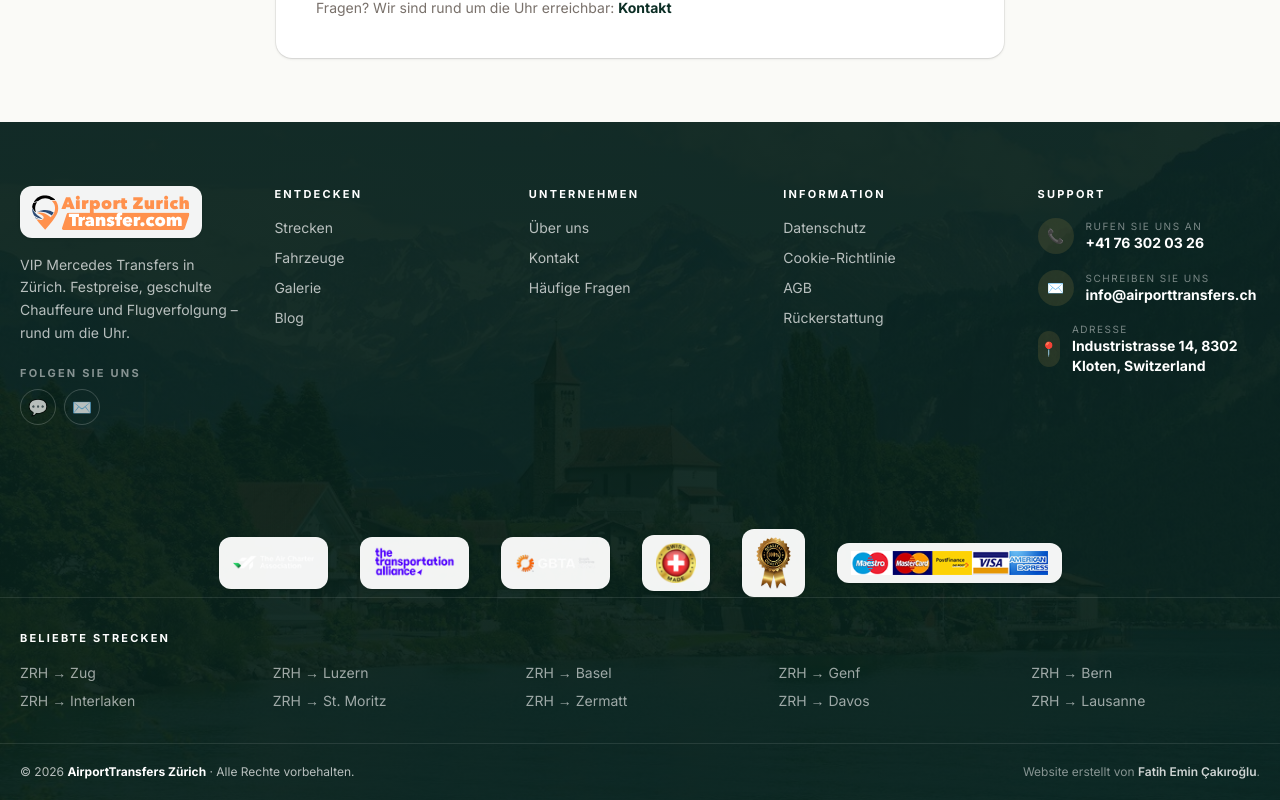
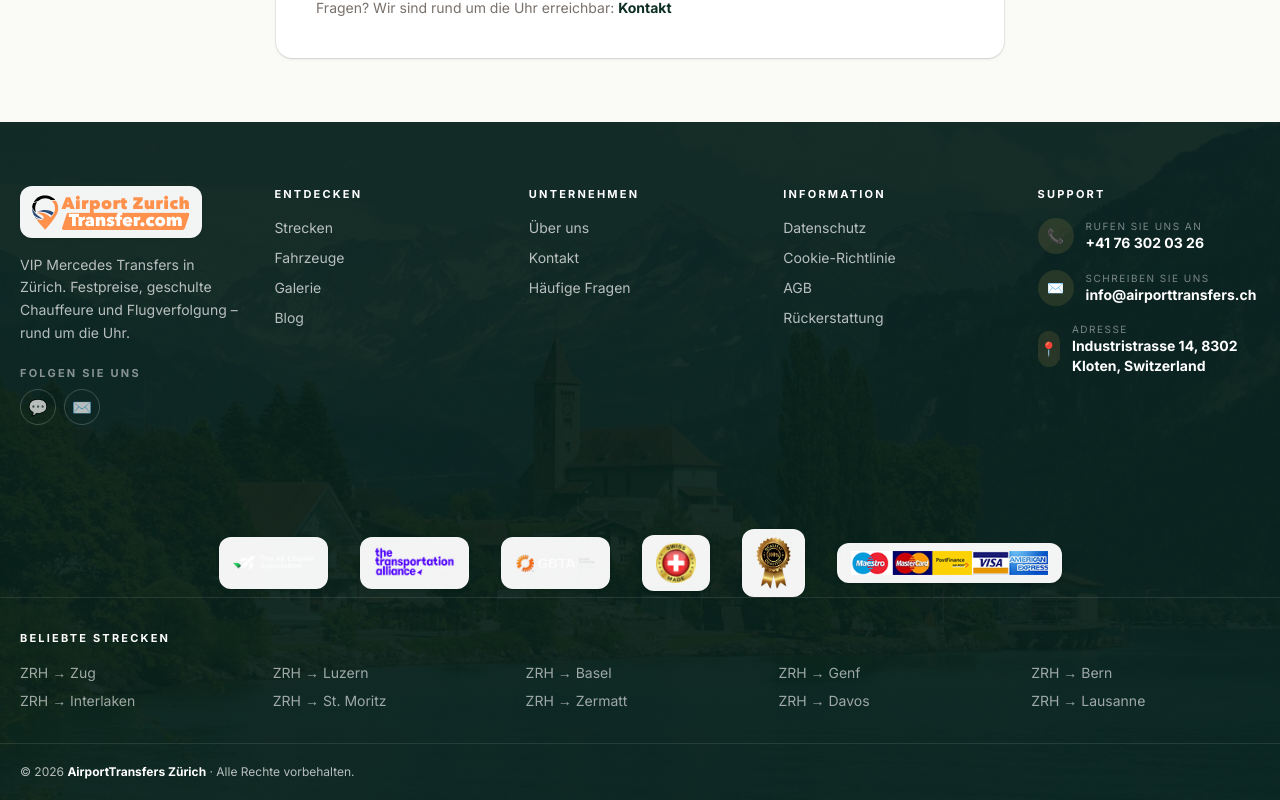
Before and after one commit to fatihemincakiroglu/AirportTransfers, a Next.js app: page /de/agb in a window 1280 px wide. Shown: the part 636-1436 px from the top of the page. Built offline with nearby package versions, Linux system fonts and the light colour scheme.

Commit message:
footer yapimci kredisi kaldirildi

```diff
--- a/app/components.tsx
+++ b/app/components.tsx
@@ -691,22 +691,6 @@ export function LegalPage({ pageKey }: { pageKey: LegalKey }) {
 
 // ── Footer ────────────────────────────────────────────────────
 
-// Alt bardaki yapımcı kredisi — {name} yerine bağlantılı isim gelir
-const MADE_BY: Record<Lang, string> = {
-  de: "Website erstellt von {name}.",
-  en: "Website by {name}.",
-  it: "Sito web realizzato da {name}.",
-  pt: "Website criado por {name}.",
-  fr: "Site web réalisé par {name}.",
-  es: "Sitio web creado por {name}.",
-  tr: "Web sitesi {name} tarafından yapılmıştır.",
-  sr: "Veb-sajt izradio {name}.",
-  hr: "Web-stranicu izradio {name}.",
-  ar: "تم إنشاء الموقع بواسطة {name}.",
-  ru: "Сайт разработан {name}.",
-};
-const MADE_BY_NAME = "Fatih Emin Çakıroğlu";
-const MADE_BY_URL = "https://fatihemincakiroglu.com/";
 
 export function SiteFooter({ compact }: { compact?: boolean }) {
   const { lang, P } = useLang();
@@ -833,18 +817,6 @@ export function SiteFooter({ compact }: { compact?: boolean }) {
       <div className="relative border-t border-white/10">
         <div className="mx-auto flex max-w-7xl flex-col items-center justify-between gap-2 px-5 py-5 text-xs md:flex-row">
           <span>© {new Date().getFullYear()} <b className="text-white">AirportTransfers Zürich</b> · {L.footer.rights}</span>
-          <span className="text-center text-white/50">
-            {MADE_BY[lang].split("{name}").map((part, i, arr) => (
-              <span key={i}>
-                {part}
-                {i < arr.length - 1 && (
-                  <a href={MADE_BY_URL} target="_blank" rel="noopener noreferrer" className="font-semibold text-white/80 underline-offset-2 transition-colors hover:text-white hover:underline">
-                    {MADE_BY_NAME}
-                  </a>
-                )}
-              </span>
-            ))}
-          </span>
         </div>
       </div>
     </footer>
```
